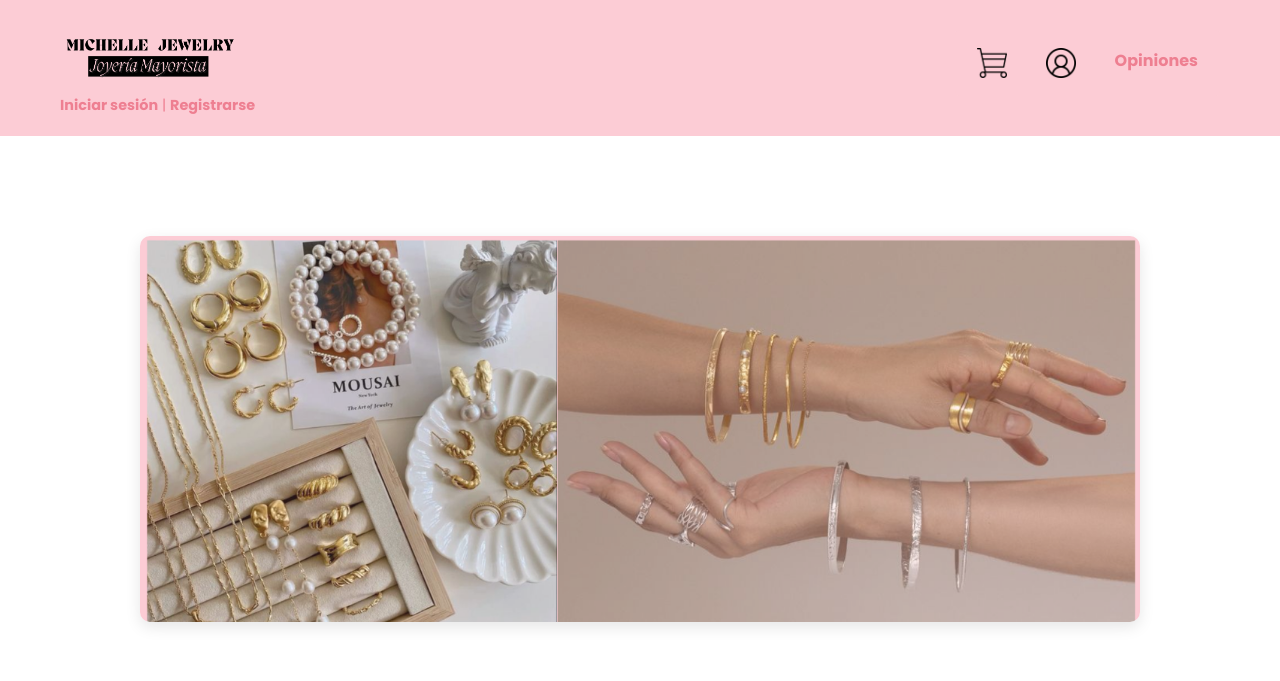
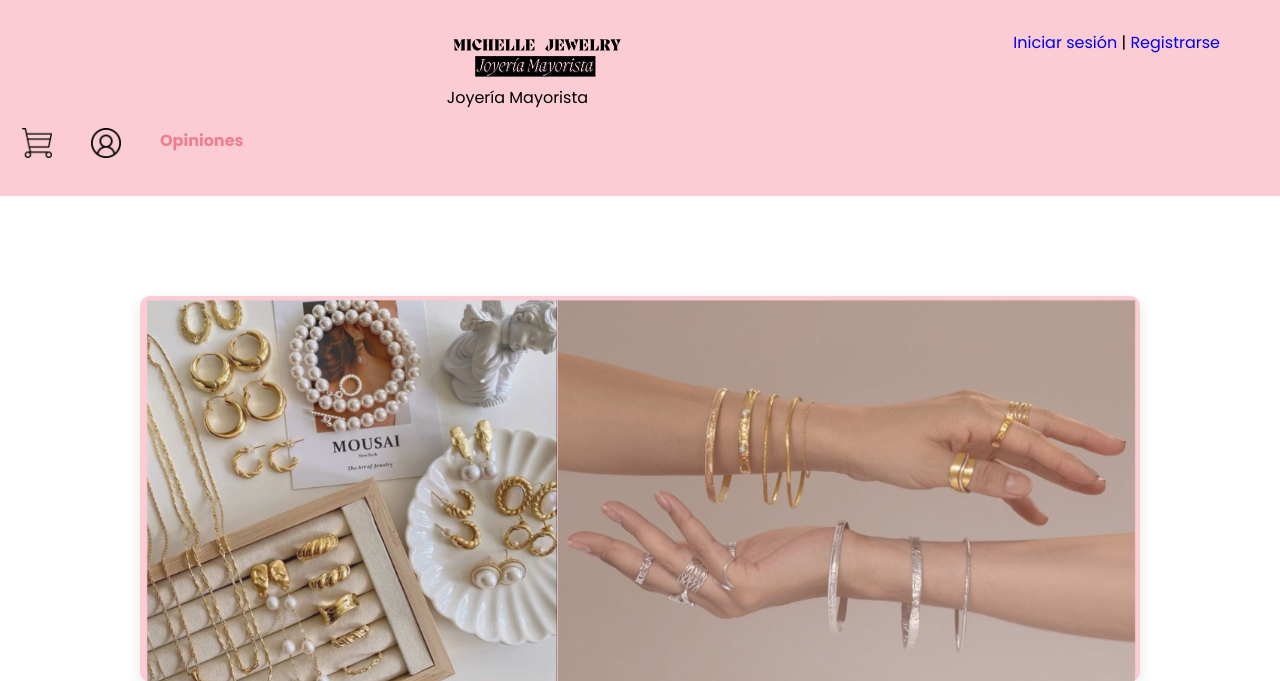
Before and after one commit to arizabaloivonne-del/mi-proyecto, a Django app: page / in a window 1280 px wide. Shown: the top 681 px of the page. Run offline with Django 5.2, Linux system fonts and the light colour scheme.

Commit message:
Ajustes visuales: logo centrado en index y título centrado en Privacidad

```diff
--- a/templates/index.html
+++ b/templates/index.html
@@ -12,11 +12,13 @@
     <header class="header">
         <div class="menu container">
             <!-- Columna izquierda: logo + sesión -->
-            <div class="menu-izquierda">
-                <a href="/" class="logo">
-                    <img src="{% static 'imagenes/logo2.PNG' %}" alt="Logo del sitio web">
-                </a>
-                <div class="menu-sesion">
+              <div class="logo-centrado container">
+    <a href="/" class="logo">
+        <img src="{% static 'imagenes/logo2.PNG' %}" alt="Logo del sitio web">
+    </a>
+    <p class="subtitulo">Joyería Mayorista</p>
+</div>
+
                     <p>
                         {% if user.is_authenticated %}
                             Bienvenido, {{ user.username }} |
--- a/templates/privacidad.html
+++ b/templates/privacidad.html
@@ -12,6 +12,7 @@
 <body>
     <header class="header">
         <h1 class="titulo-centrado">Política de Privacidad</h1>
+
 
     </header>
 
```
